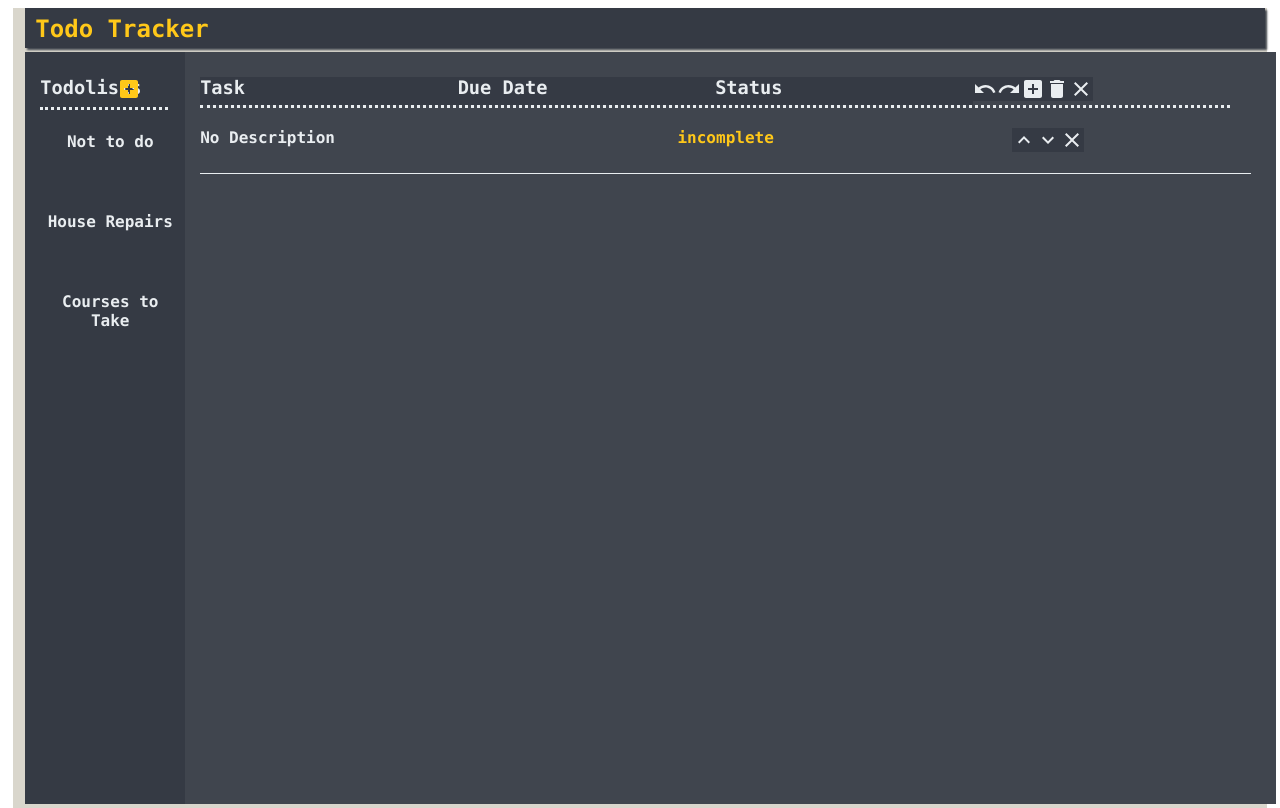
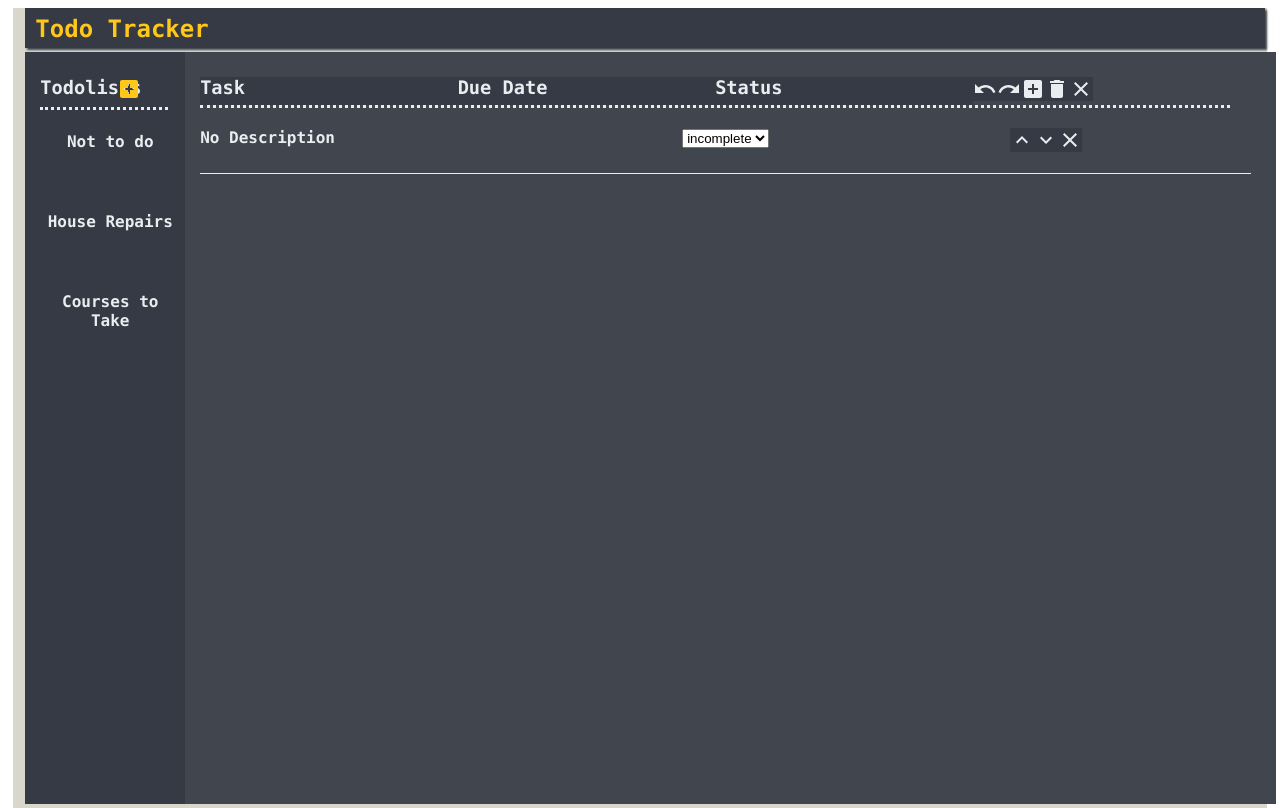
Before and after one commit to tommylin121314/cse316-hw2, a React (Create React App) app: page / in a window 1280 px wide. Both pictures are taken after a click on the icon 1032 px from the left and 89 px from the top of the page. Built offline with nearby package versions, Linux system fonts and the light colour scheme; the HTML template or start-up script is replaced by a standard one.

Commit message:
Made list status a select

```diff
--- a/src/components/Status.js
+++ b/src/components/Status.js
@@ -6,14 +6,26 @@ export default class Status extends Component {
         super(props);
     }
 
+    handleSelectOnChange = () => {
+        console.log("CHANGED STATUS");
+    }
+
     render() {
         let listItem = this.props.item;
         let statusType = "status-complete";
-        if (listItem.status === "incomplete")
+        let statusBool = true;
+        if (listItem.status === "incomplete") {
+            statusBool = false;
             statusType = "status-incomplete";
+        }
 
         return (
-            <div className='item-col status-col' className={statusType}>{listItem.status}</div>
+            <div className='item-col status-col' className={statusType}>
+                <select onChange={this.handleSelectOnChange}>
+                    <option selected={!statusBool}>incomplete</option>
+                    <option selected={statusBool}>complete</option>
+                </select>
+            </div>
         )
     }
 }
```
